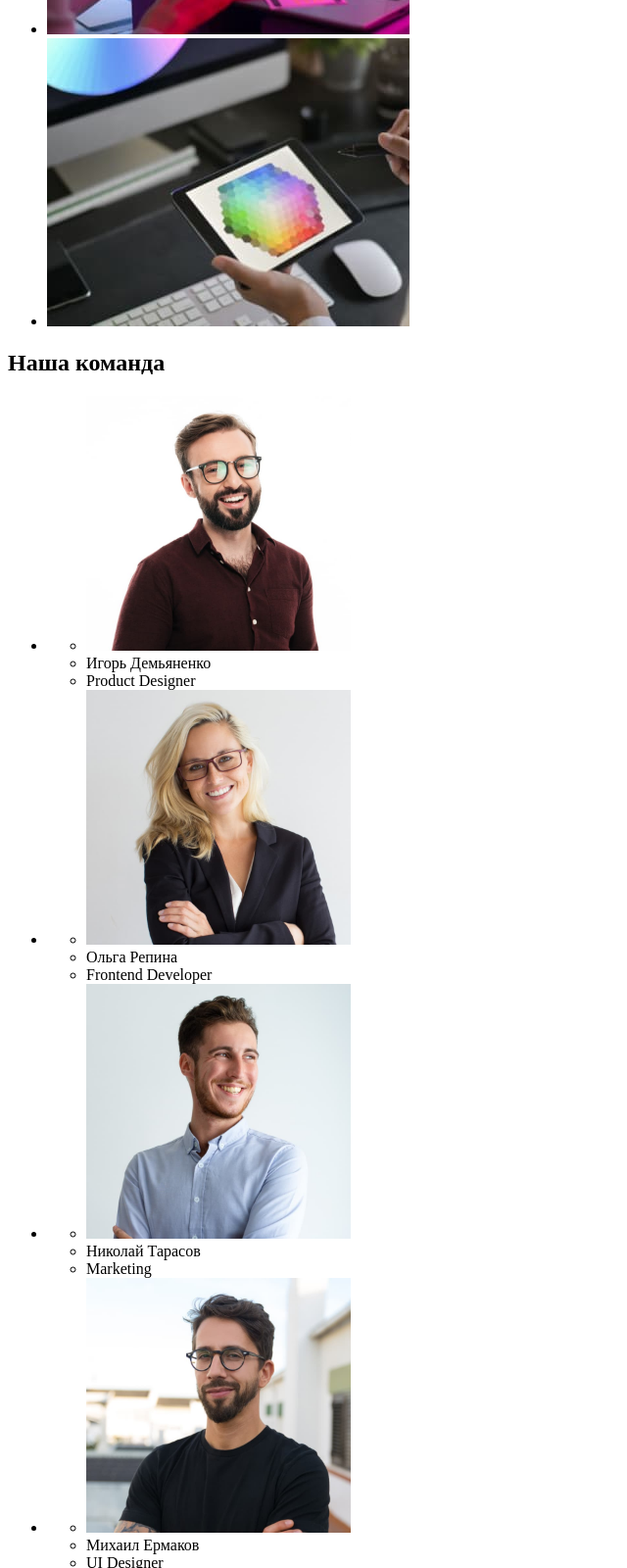
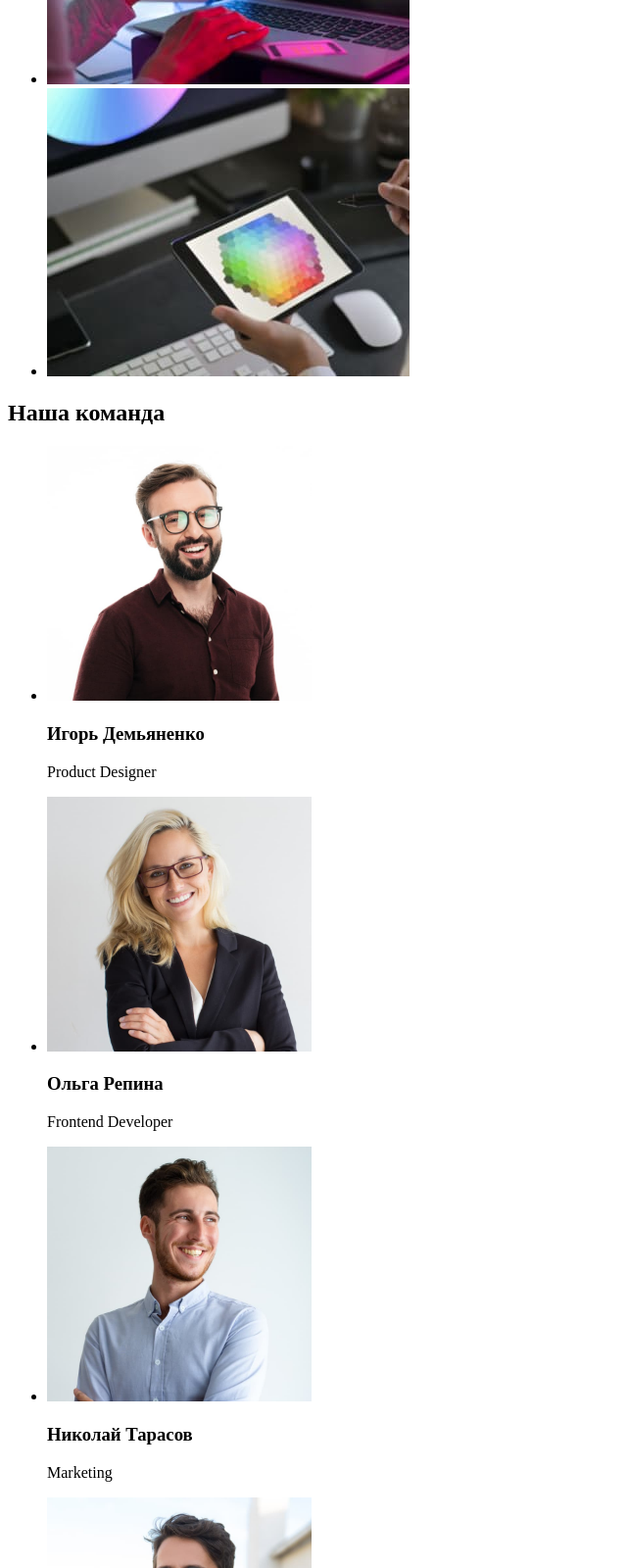
Before and after one commit to Npolozov/goit-markup-hw-01, a plain HTML site: page index.html in a window 1280 px wide. Shown: the part 1200-2800 px from the top of the page at 98% size, without its empty margins (0-640 px from the left). Drawn offline with Linux system fonts and the light colour scheme.

Commit message:
Зробив зміни до ДЗ

```diff
--- a/index.html
+++ b/index.html
@@ -1,5 +1,5 @@
 <!DOCTYPE html>
-<html lang="en">
+<html lang="ru">
   <head>
     <meta charset="UTF-8" />
     <meta http-equiv="X-UA-Compatible" content="IE=edge" />
@@ -26,14 +26,13 @@
     <!-- Hero -->
     <main>
       <section>
-        <div>
-          <img src="" alt="" />
-        </div>
+        <img src="" alt="" />
         <h1>Эффективные решения для вашего бизнеса</h1>
-        <a href="">Заказать услугу</a>
+        <button type="button">Заказать услугу</button>
       </section>
       <!-- peculiarities -->
       <section>
+        <h2>Позиция сайта</h2>
         <ul>
           <li>
             <h3>Внимание к деталям</h3>
@@ -61,9 +60,9 @@
       <section>
         <h2>Чем мы занимаемся</h2>
         <ul>
-          <li><img src="./images/img 1.jpg" alt="комп" width="370px" /></li>
-          <li><img src="./images/img 2.jpg" alt="телефон" width="370px" /></li>
-          <li><img src="./images/img 3.jpg" alt="планшет" width="370px" /></li>
+          <li><img src="./images/img1.jpg" alt="комп" width="370" /></li>
+          <li><img src="./images/img2.jpg" alt="телефон" width="370" /></li>
+          <li><img src="./images/img3.jpg" alt="планшет" width="370" /></li>
         </ul>
       </section>
       <!-- Team -->
@@ -71,32 +70,24 @@
         <h2>Наша команда</h2>
         <ul>
           <li>
-            <ul>
-              <li><img src="./images/img (4) (1).jpg" alt="парень" width="270px" /></li>
-              <li>Игорь Демьяненко</li>
-              <li>Product Designer</li>
-            </ul>
+            <img src="./images/img(4)(1).jpg" alt="парень" width="270" />
+            <h3>Игорь Демьяненко</h3>
+            <p>Product Designer</p>
           </li>
           <li>
-            <ul>
-              <li><img src="./images/img (5) (1).jpg" alt="девушка" width="270px" /></li>
-              <li>Ольга Репина</li>
-              <li>Frontend Developer</li>
-            </ul>
+            <img src="./images/img(5)(1).jpg" alt="девушка" width="270" />
+            <h3>Ольга Репина</h3>
+            <p>Frontend Developer</p>
           </li>
           <li>
-            <ul>
-              <li><img src="./images/img (6) (1).jpg" alt="парень" width="270px" /></li>
-              <li>Николай Тарасов</li>
-              <li>Marketing</li>
-            </ul>
+            <img src="./images/img(6)(1).jpg" alt="парень" width="270" />
+            <h3>Николай Тарасов</h3>
+            <p>Marketing</p>
           </li>
           <li>
-            <ul>
-              <li><img src="./images/img (7) (1).jpg" alt="парень в очках" width="270px" /></li>
-              <li>Михаил Ермаков</li>
-              <li>UI Designer</li>
-            </ul>
+            <img src="./images/img(7)(1).jpg" alt="парень в очках" width="270" />
+            <h3>Михаил Ермаков</h3>
+            <p>UI Designer</p>
           </li>
         </ul>
       </section>
@@ -105,7 +96,9 @@
       <a href="">WebStudio</a>
       <address>
         <ul>
-          <li>г. Киев, пр-т Леси Украинки, 26</li>
+          <li>
+            <p>г. Киев, пр-т Леси Украинки, 26</p>
+          </li>
           <li><a href="tomail:info@devstudio.com">info@devstudio.com</a></li>
           <li><a href="tel:+380961111111">+38 096 111 11 11</a></li>
         </ul>
```
Also changed, not shown: images/img(4)(1).jpg (renamed from images/img (4) (1).jpg), images/img(5)(1).jpg (renamed from images/img (5) (1).jpg), images/img(6)(1).jpg (renamed from images/img (6) (1).jpg), images/img(7)(1).jpg (renamed from images/img (7) (1).jpg), images/img1.jpg (renamed from images/img 1.jpg), images/img2.jpg (renamed from images/img 2.jpg), images/img3.jpg (renamed from images/img 3.jpg), 1 other file.
